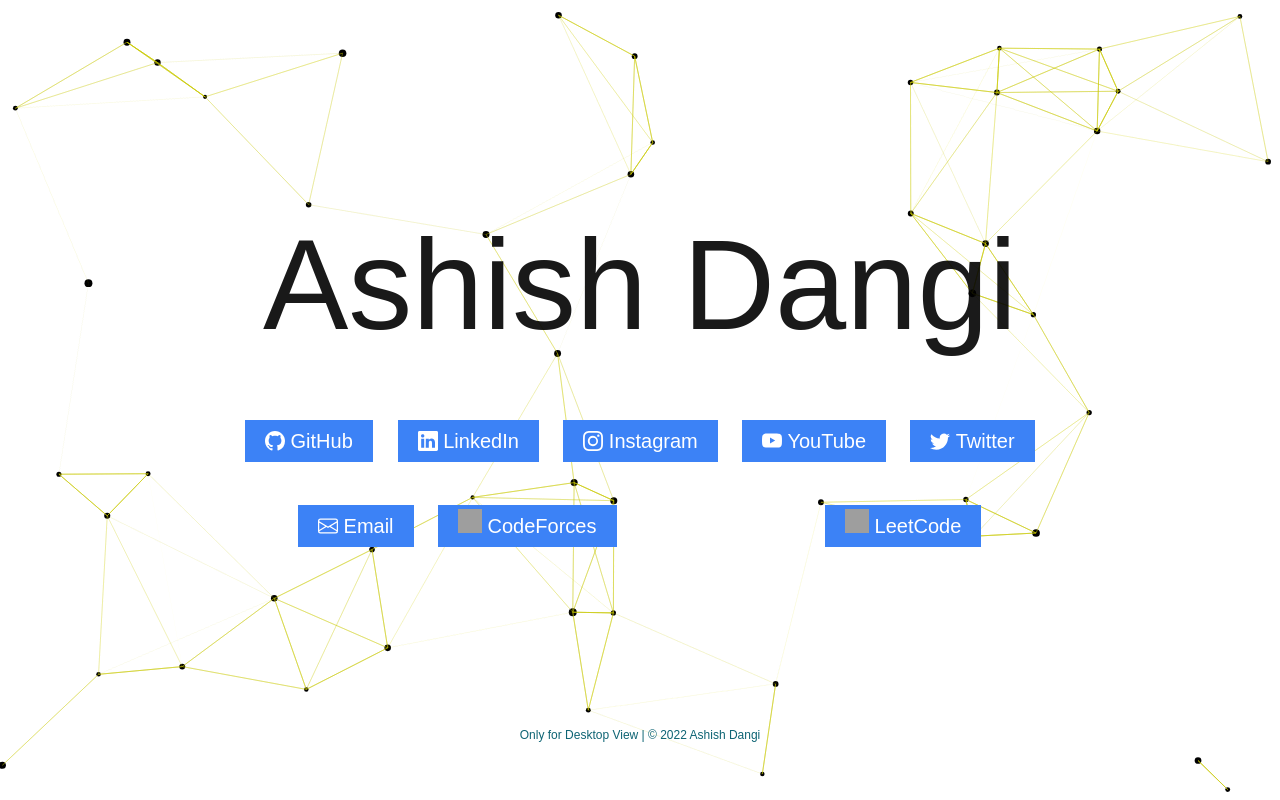
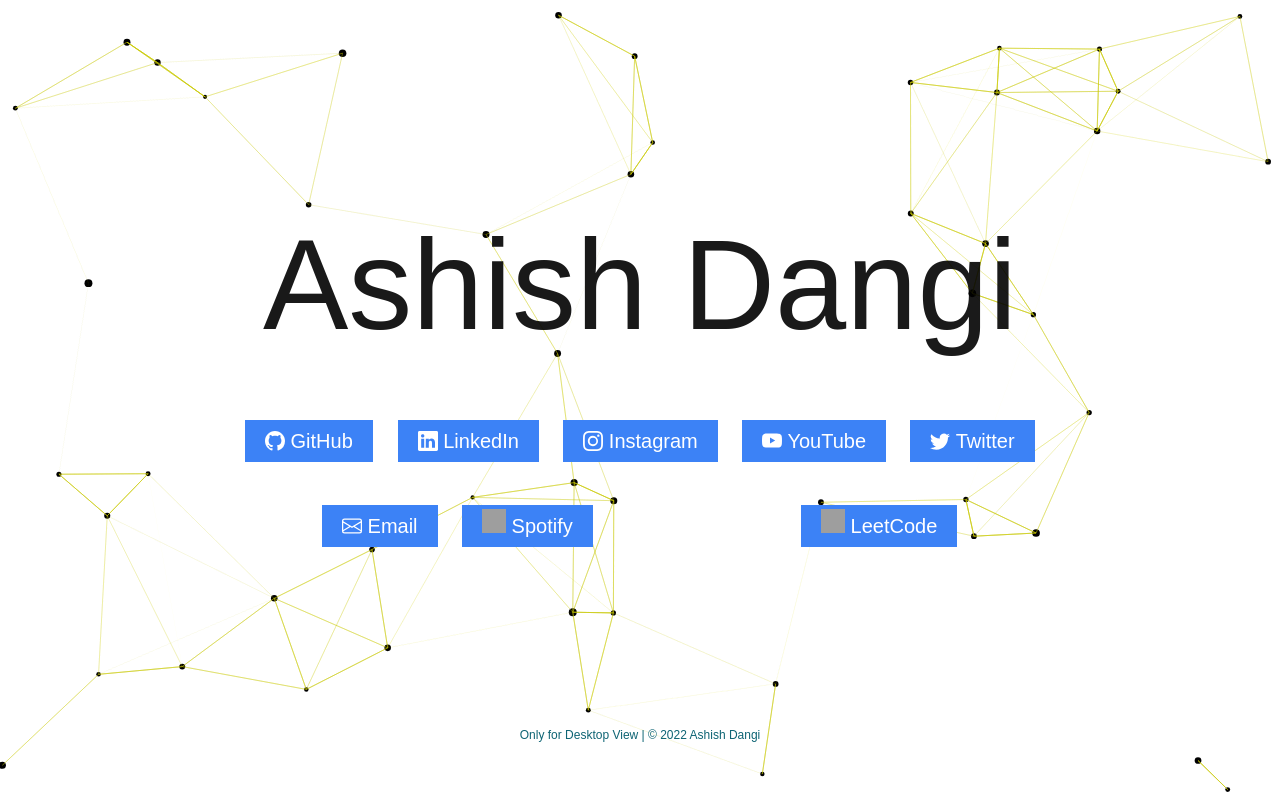
Before and after one commit to ashish-3916/My-Website, a plain HTML site: page index.html in a window 1280 px wide. Drawn offline with nearby package versions, Linux system fonts and the light colour scheme; grey boxes are pictures that could not be loaded.

Commit message:
bug fixes

```diff
--- a/index.html
+++ b/index.html
@@ -60,9 +60,9 @@
           >
         </div>
         <div class="inner animate__animated animate__lightSpeedInLeft animate__delay-4s">
-          <a class="btn" target="_blank" href="https://codeforces.com/profile/ashu_3916">
-            <img src="https://img.icons8.com/external-tal-revivo-light-tal-revivo/344/external-codeforces-programming-competitions-and-contests-programming-community-logo-light-tal-revivo.png" alt="CodeForces" />
-            CodeForces</a
+          <a class="btn" target="_blank" href="https://open.spotify.com/user/vtefw05i2dhqbr8fiy1k91jrg?si=1VY2Ti6WRd2zqxLWUAn7VQ&utm_source=copy-link">
+            <img src="https://img.icons8.com/ios/2x/spotify.png" alt="CodeForces" />
+            Spotify</a
           >
         </div>
         <div class="inner animate__animated animate__fadeIn animate__delay-5s">
```
